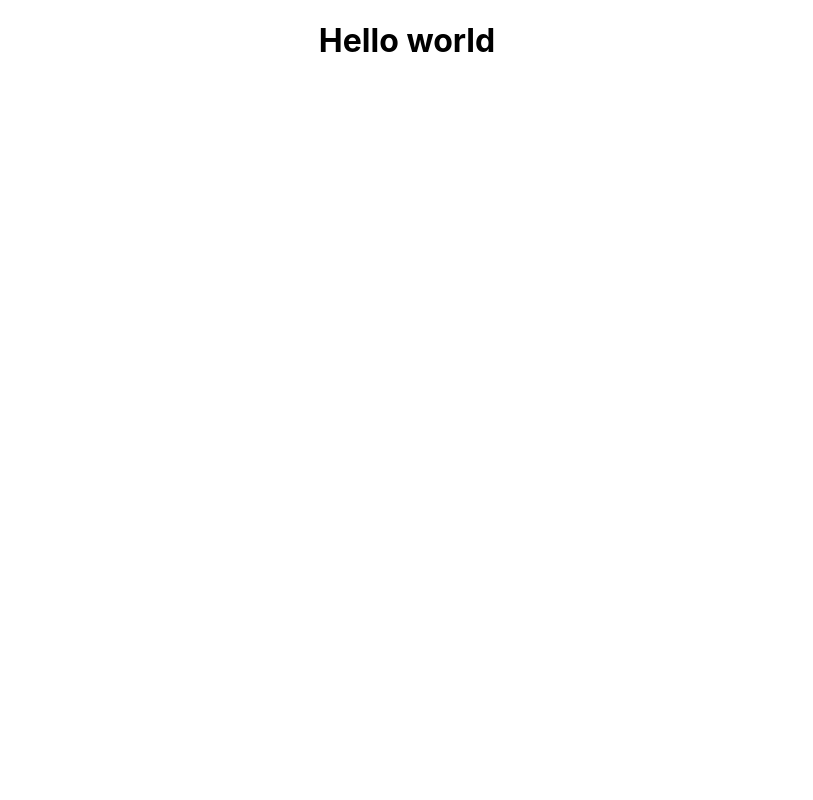
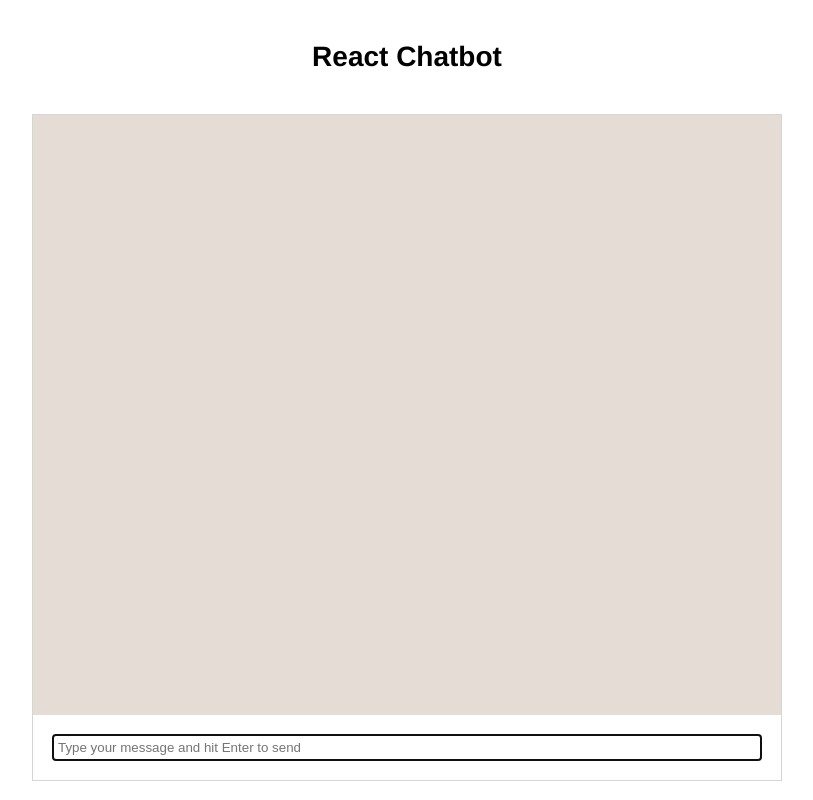
Before and after one commit to AlexDoss42/sei_chatbot, a React (Create React App) app: page / in a window 1280 px wide. Shown: the whole page, without its empty margins (233-1046 px from the left). Built offline with nearby package versions, Linux system fonts and the light colour scheme; no server answers.

Commit message:
Gets initial mockup of chatbot

```diff
--- a/package.json
+++ b/package.json
@@ -11,6 +11,7 @@
     "express": "^4.17.1",
     "node-fetch": "^2.6.0",
     "pusher": "^2.2.2",
+    "pusher-js": "^5.0.0",
     "react": "^16.9.0",
     "react-dom": "^16.9.0",
     "react-scripts": "3.1.1"
--- a/src/App.css
+++ b/src/App.css
@@ -1,33 +1,64 @@
-.App {
-  text-align: center;
+html, body {
+  font: 14px/1.21 'Helvetica Neue', arial, sans-serif;
+  font-weight: 400;
+  box-sizing: border-box;
 }
 
-.App-logo {
-  animation: App-logo-spin infinite 20s linear;
-  height: 40vmin;
-  pointer-events: none;
+*, *::before, *::after {
+  box-sizing: inherit;
+  margin: 0;
+  padding: 0;
 }
 
-.App-header {
-  background-color: #282c34;
-  min-height: 100vh;
-  display: flex;
-  flex-direction: column;
-  align-items: center;
-  justify-content: center;
-  font-size: calc(10px + 2vmin);
-  color: white;
+h1 {
+  text-align: center;
+  margin-top: 40px;
+  margin-bottom: 40px;
 }
 
-.App-link {
-  color: #61dafb;
+.chat-window {
+  width: 750px;
+  margin: auto;
+  border: 1px solid #d5d5d5;
 }
 
-@keyframes App-logo-spin {
-  from {
-    transform: rotate(0deg);
-  }
-  to {
-    transform: rotate(360deg);
-  }
+.conversation-view {
+  width: 100%;
+  min-height: 600px;
+  padding: 20px 40px;
+  background-color: #e5ddd5;
 }
+
+.message-box {
+  width: 100%;
+  padding: 20px 20px;
+}
+
+.text-input {
+  width: 100%;
+  border: none;
+  padding: 5px;
+}
+
+.chat-bubble {
+  font-size: 20px;
+  margin-bottom: 20px;
+  width: 100%;
+  display: flex;
+}
+
+.chat-bubble.ai {
+  justify-content: flex-end;
+}
+
+.chat-bubble.ai .chat-content {
+  background-color: #4c9689;
+}
+
+.chat-content {
+  display: inline-block;
+  padding: 8px 15px;
+  background-color: #0747a7;
+  color: white;
+  border-radius: 10px;
+}
--- a/src/App.js
+++ b/src/App.js
@@ -1,12 +1,96 @@
-import React from 'react';
+import React, { Component } from 'react';
+    import Pusher from 'pusher-js';
     import './App.css';
 
-function App() {
+    class App extends Component {
+      constructor(props) {
+        super(props);
+        this.state = {
+          userMessage: '',
+          conversation: [],
+        };
+      }
+
+      componentDidMount() {
+        const pusher = new Pusher('<your app key>', {
+          cluster: '<your app cluster>',
+          encrypted: true,
+        });
+
+        const channel = pusher.subscribe('bot');
+        channel.bind('bot-response', data => {
+          const msg = {
+            text: data.message,
+            user: 'ai',
+          };
+          this.setState({
+            conversation: [...this.state.conversation, msg],
+          });
+        });
+      }
+
+      handleChange = event => {
+        this.setState({ userMessage: event.target.value });
+      };
+
+      handleSubmit = event => {
+        event.preventDefault();
+        if (!this.state.userMessage.trim()) return;
+
+        const msg = {
+          text: this.state.userMessage,
+          user: 'human',
+        };
+
+        this.setState({
+          conversation: [...this.state.conversation, msg],
+        });
+
+        fetch('http://localhost:5000/chat', {
+          method: 'POST',
+          headers: { 'Content-Type': 'application/json' },
+          body: JSON.stringify({
+            message: this.state.userMessage,
+          }),
+        });
+
+        this.setState({ userMessage: '' });
+      };
+
+      render() {
+        const ChatBubble = (text, i, className) => {
           return (
-    <div className="App">
-      <h1>Hello world</h1>
+            <div key={`${className}-${i}`} className={`${className} chat-bubble`}>
+              <span className="chat-content">{text}</span>
+            </div>
+          );
+        };
+
+        const chat = this.state.conversation.map((e, index) =>
+          ChatBubble(e.text, index, e.user)
+        );
+
+        return (
+          <div>
+            <h1>React Chatbot</h1>
+            <div className="chat-window">
+              <div className="conversation-view">{chat}</div>
+              <div className="message-box">
+                <form onSubmit={this.handleSubmit}>
+                  <input
+                    value={this.state.userMessage}
+                    onInput={this.handleChange}
+                    className="text-input"
+                    type="text"
+                    autoFocus
+                    placeholder="Type your message and hit Enter to send"
+                  />
+                </form>
+              </div>
+            </div>
           </div>
         );
       }
+    }
 
     export default App;
```
Also changed, not shown: 2 other files (tests, documents, lock files or other folders). Lines whose indentation alone changed are shown as unchanged.
